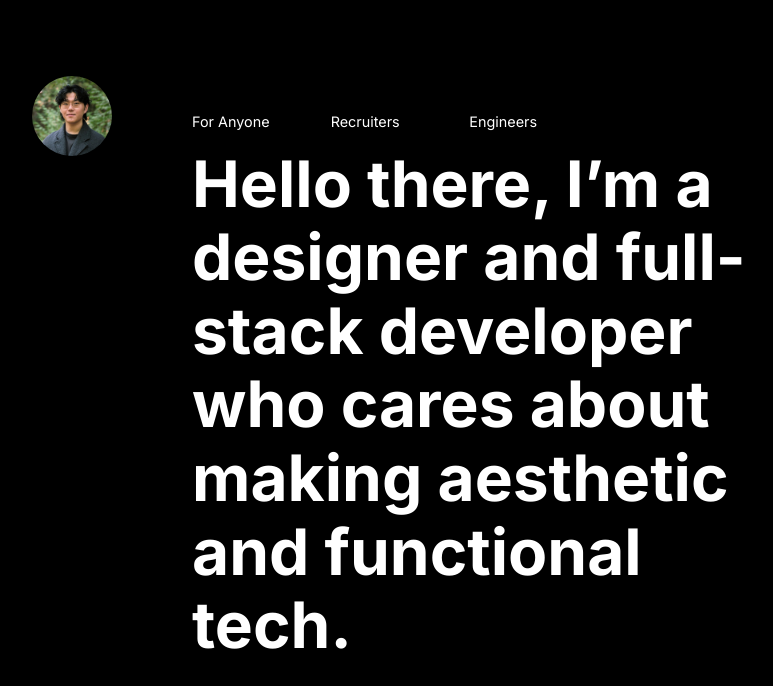
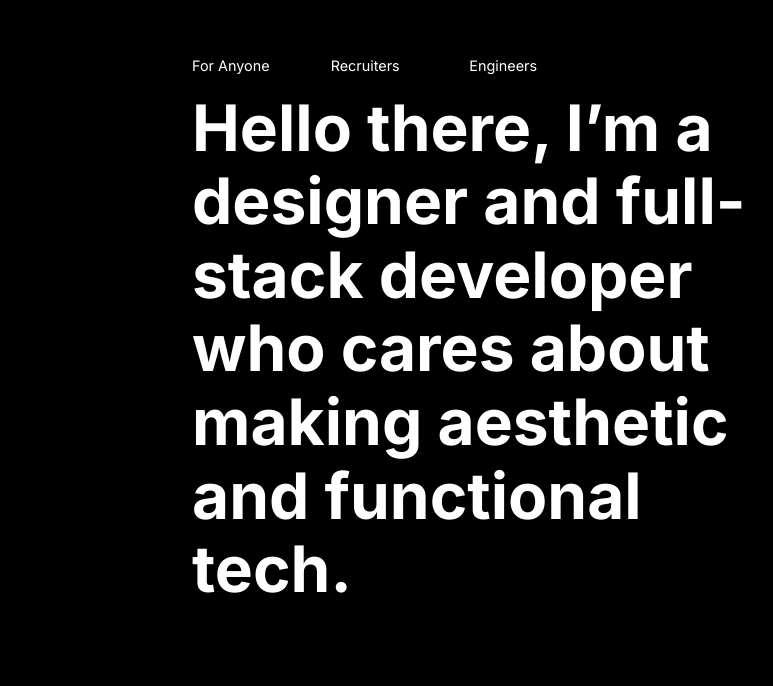
Before and after one commit to wajeff/portfolio-website, a React (Vite) app: page / in a window 1280 px wide. Shown: the part 114-800 px from the top of the page, without its empty margins (192-965 px from the left). Built offline with nearby package versions, Linux system fonts and the light colour scheme.

Commit message:
Refactored Nav and Hero modules so that they will always line up vertically on all resolutions
Changed profile picture bounce times

Made profile picture's first bottom hit start animation for nav list too

```diff
--- a/src/components/Hero/Hero.module.css
+++ b/src/components/Hero/Hero.module.css
@@ -5,7 +5,7 @@
     margin-left: 30vw;
     padding-right: 5%;
     flex-direction: column;
-    margin-top:13.25rem;
+    padding-top:19.5vh;
 }
 .hero__list{
     display: flex;
@@ -40,16 +40,16 @@
 
   /* Apply delay per item */
   .hero__list-item:nth-child(1) {
-    animation-delay: 0.4s;
+    animation-delay: 0.6s;
   }
   .hero__list-item:nth-child(2) {
-    animation-delay: 0.8s;
+    animation-delay: 1.2s;
   }
   .hero__list-item:nth-child(3) {
-    animation-delay: 1.2s;
+    animation-delay: 1.8s;
   }
   .hero__list-item:nth-child(4) {
-    animation-delay: 1.6s;
+    animation-delay: 2.4s;
   }
   @keyframes dropDown {
     to {
--- a/src/components/Nav/Nav.module.css
+++ b/src/components/Nav/Nav.module.css
@@ -1,19 +1,24 @@
 .nav {
     width: 29vw;
     padding: 0;
+    height:100vh;
+    display: inline;
 }
 
 .image__container {
     display: flex;
     justify-content: right;
     padding-right: 1rem;
+    overflow: hidden;
+    padding-top:19.5vh;
+
 }
-
 .image {
     object-fit: cover;
     width: 5rem;
     height: 5rem;
     border-radius: 50%;
+    animation: dropBounce 1.8s ease-out forwards;
 }
 
 .nav__container {
@@ -21,8 +26,8 @@
     display: flex;
     flex-direction: column;
     position: fixed;
-    margin-top: 23.75vh;
     gap: 1rem;
+    height:100vh;
 }
 
 /* Menu Drop Down Animation */
@@ -42,22 +47,22 @@
 }
 
 .nav__list-item:nth-child(1) {
-    animation-delay: 0.2s;
+    animation-delay: 0.3s;
 }
 .nav__list-item:nth-child(2) {
-    animation-delay: 0.4s;
+    animation-delay: 0.6s;
 }
 .nav__list-item:nth-child(3) {
-    animation-delay: 0.6s;
+    animation-delay: 0.9s;
 }
 .nav__list-item:nth-child(4) {
-    animation-delay: 0.8s;
+    animation-delay: 1.2s;
 }
 .nav__list-item:nth-child(5) {
-    animation-delay: 1.0s;
+    animation-delay: 1.5s;
 }
 .nav__list-item:nth-child(6) {
-    animation-delay: 1.2s;
+    animation-delay: 1.8s;
 }
 
 @keyframes dropDown {
@@ -67,7 +72,29 @@
     }
 }
 
-/* New styles for active and inactive menu items */
+
+/* Self animation*/
+@keyframes dropBounce {
+    0% {
+      opacity: 0;
+      transform: translateY(-200px);
+    }
+    40% {
+      opacity: 1;
+      transform: translateY(0px);
+    }
+    65% {
+      transform: translateY(-30px);
+    }
+    100% {
+      transform: translateY(0);
+    }
+  }
+
+
+
+/* Nav highlight */
+
 .nav__list-item a {
     color: grey;
     text-decoration: none;
@@ -77,6 +104,9 @@
   .nav__list-item.active a {
     color: white;
   }
+
+/* Media Queries*/
+
 @media (max-width: 750px) {
     .nav {
         display: none;
```
